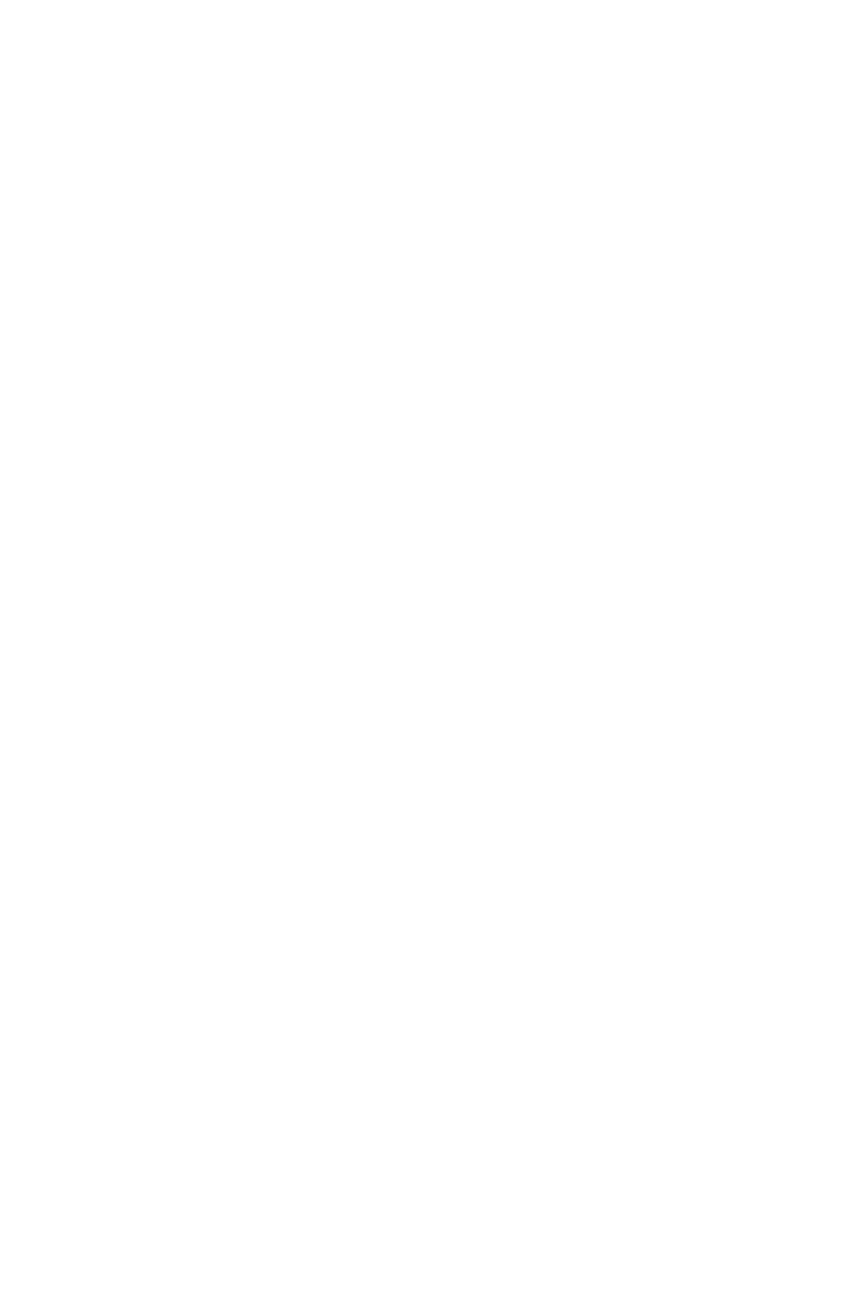
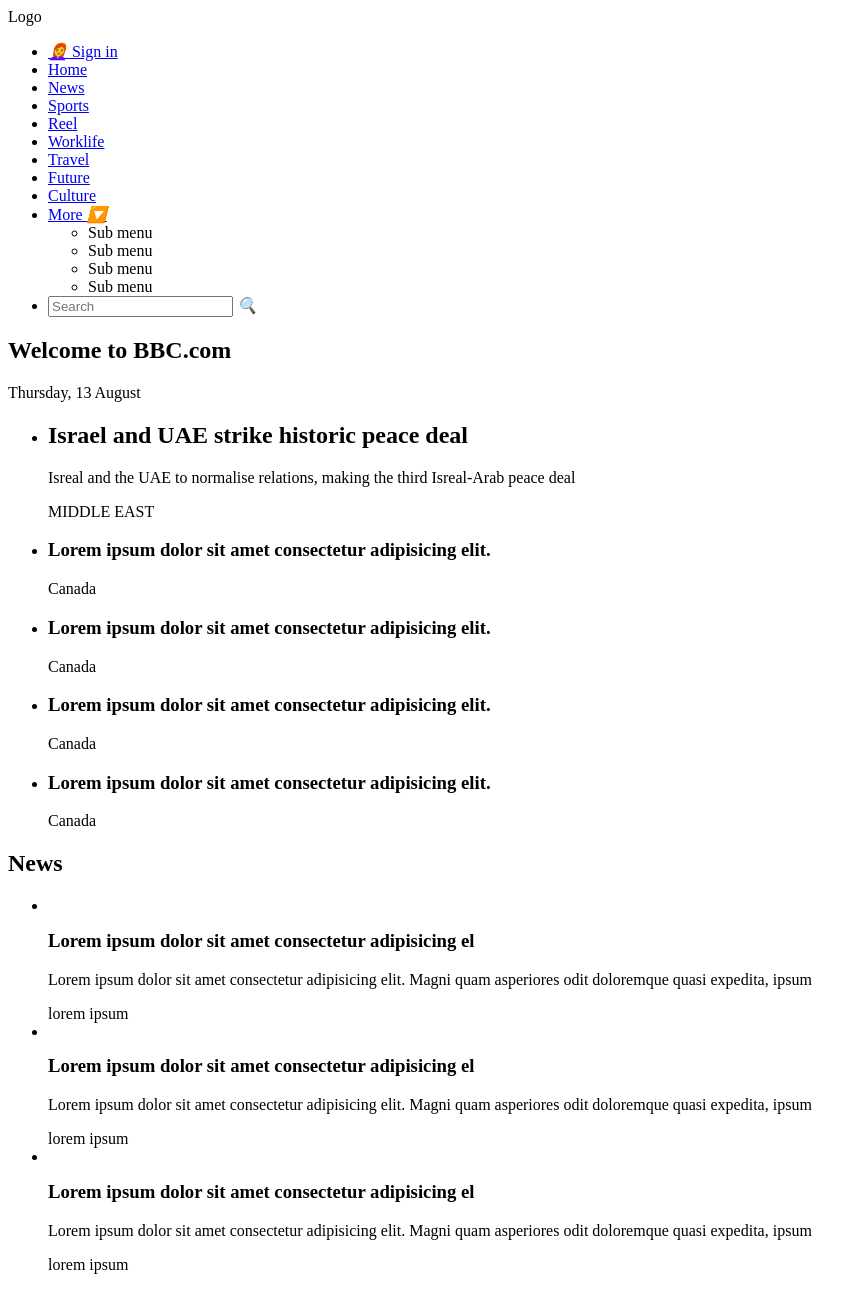
Before and after one commit to rpenaand/bbc-clone, a plain HTML site: page index.html in a window 1280 px wide. Shown: the whole page, without its empty margins (0-867 px from the left). Before the commit the page ends 800 px from the top, so only its background shows below. Drawn offline with Linux system fonts and the light colour scheme.

Commit message:
Add html code

```diff
--- a/index.html
+++ b/index.html
@@ -9,5 +9,105 @@
     <meta name="viewport" content="width=device-width, initial-scale=1.0" />
     <title>BBC Website</title>
   </head>
-  <body></body>
+  <body>
+    <header>
+      <nav>
+        <a>Logo</a>
+        <ul>
+          <li>
+            <a href="#"><i>👩‍🦰</i> Sign in</a>
+          </li>
+          <li><a href="#">Home</a></li>
+          <li><a href="#">News</a></li>
+          <li><a href="#">Sports</a></li>
+          <li><a href="#">Reel</a></li>
+          <li><a href="#">Worklife</a></li>
+          <li><a href="#">Travel</a></li>
+          <li><a href="#">Future</a></li>
+          <li><a href="#">Culture</a></li>
+          <li>
+            <a href="#">
+              More <i>🔽</i>
+              <ul>
+                <li><a>Sub menu</a></li>
+                <li><a>Sub menu</a></li>
+                <li><a>Sub menu</a></li>
+                <li><a>Sub menu</a></li>
+              </ul>
+            </a>
+          </li>
+          <li>
+            <input type="text" placeholder="Search" />
+            <i>🔍</i>
+          </li>
+        </ul>
+      </nav>
+    </header>
+    <main>
+      <section>
+        <div>
+          <h1>Welcome to BBC.com</h1>
+          <span>Thursday, 13 August</span>
+        </div>
+        <ul>
+          <li>
+            <h2>Israel and UAE strike historic peace deal</h2>
+            <p>
+              Isreal and the UAE to normalise relations, making the third
+              Isreal-Arab peace deal
+            </p>
+            <span>MIDDLE EAST</span>
+          </li>
+          <li>
+            <h3>Lorem ipsum dolor sit amet consectetur adipisicing elit.</h3>
+            <span>Canada</span>
+          </li>
+          <li>
+            <h3>Lorem ipsum dolor sit amet consectetur adipisicing elit.</h3>
+            <span>Canada</span>
+          </li>
+          <li>
+            <h3>Lorem ipsum dolor sit amet consectetur adipisicing elit.</h3>
+            <span>Canada</span>
+          </li>
+          <li>
+            <h3>Lorem ipsum dolor sit amet consectetur adipisicing elit.</h3>
+            <span>Canada</span>
+          </li>
+        </ul>
+      </section>
+      <section>
+        <h2>News</h2>
+        <ul>
+          <li>
+            <img src="" alt="" />
+            <h3>Lorem ipsum dolor sit amet consectetur adipisicing el</h3>
+            <p>
+              Lorem ipsum dolor sit amet consectetur adipisicing elit. Magni
+              quam asperiores odit doloremque quasi expedita, ipsum
+            </p>
+            <span>lorem ipsum</span>
+          </li>
+          <li>
+            <img src="" alt="" />
+            <h3>Lorem ipsum dolor sit amet consectetur adipisicing el</h3>
+            <p>
+              Lorem ipsum dolor sit amet consectetur adipisicing elit. Magni
+              quam asperiores odit doloremque quasi expedita, ipsum
+            </p>
+            <span>lorem ipsum</span>
+          </li>
+          <li>
+            <img src="" alt="" />
+            <h3>Lorem ipsum dolor sit amet consectetur adipisicing el</h3>
+            <p>
+              Lorem ipsum dolor sit amet consectetur adipisicing elit. Magni
+              quam asperiores odit doloremque quasi expedita, ipsum
+            </p>
+            <span>lorem ipsum</span>
+          </li>
+        </ul>
+      </section>
+    </main>
+  </body>
 </html>
```
Also changed, not shown: bbc-image.png (added).
